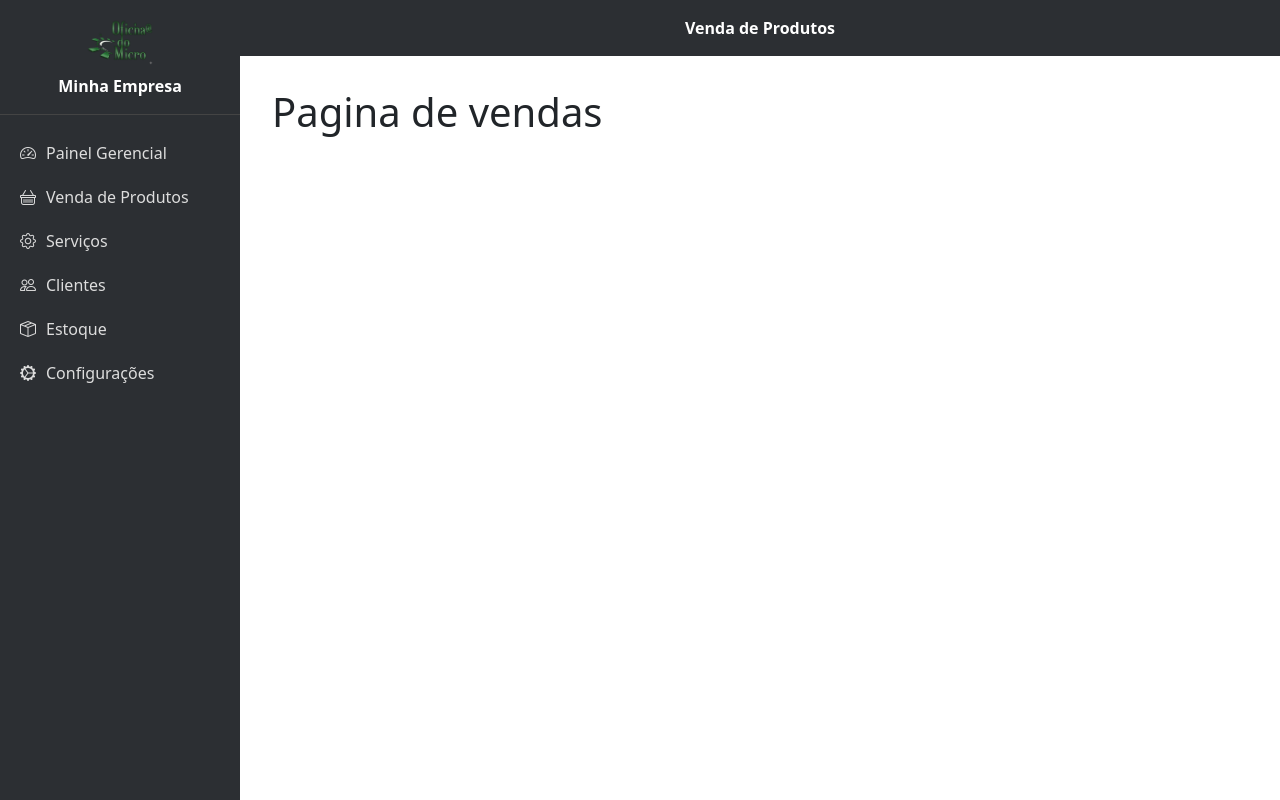
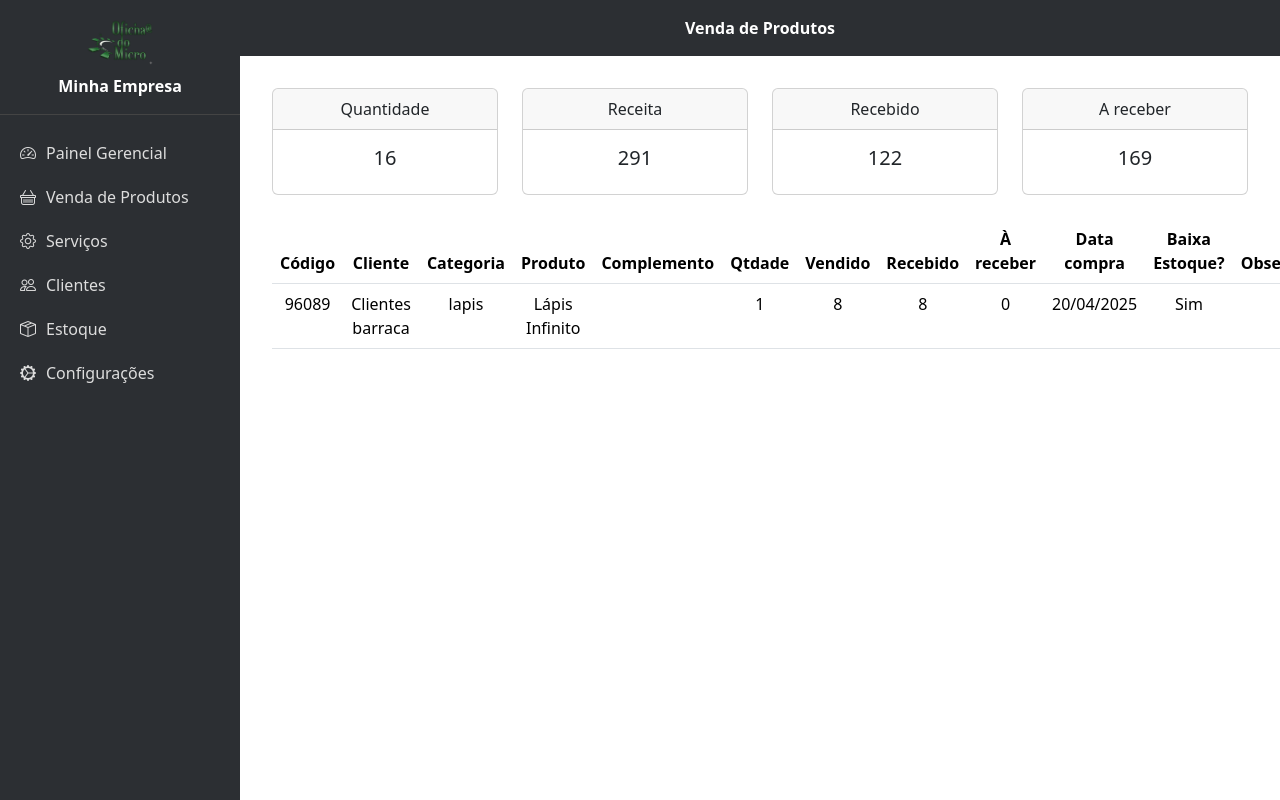
Before and after one commit to barrigaverd/projeto-controle1, a Flask app: page /vendas/ in a window 1280 px wide. Run offline with Flask 3, Linux system fonts and the light colour scheme.

Commit message:
criado pagina vendas e seu html inicial

```diff
--- a/app/blueprints/vendas/routes.py
+++ b/app/blueprints/vendas/routes.py
@@ -4,4 +4,12 @@ vendas_bp = Blueprint('vendas', __name__, template_folder='templates')
 
 @vendas_bp.route('/')
 def index():
-    return render_template('vendas/index.html', page_title='Venda de Produtos')
+    resumo = {
+        'quantidade': 16,
+        'receita': 291,
+        'recebido': 122,
+        'a_receber': 169
+    }
+    vendas = [
+        {'codigo': 96089, 'Cliente': 'Clientes barraca', 'Categoria': 'lapis', 'Produto': 'Lápis Infinito', 'Complemento': '', 'Qtdade': 1, 'Vendido': 8, 'Recebido': 8, 'À receber': 0, 'Data compra': "20/04/2025", 'Baixa Estoque?': "Sim", "Observações": ""}]
+    return render_template('vendas/index.html', page_title='Venda de Produtos', resumo=resumo, vendas=vendas)
--- a/app/templates/vendas/index.html
+++ b/app/templates/vendas/index.html
@@ -4,5 +4,57 @@
 Página de Vendas
 {% endblock title %}
 {% block content %}
-<h1>Pagina de vendas</h1>
+<div class="card-header">
+     <div class="row mb-4">
+        {% for chave, valor in resumo.items() %}
+            <div class="col-md-3">
+                <div class="card text-center">
+                    <div class="card-header">
+                        {{ chave | replace('_', ' ') | capitalize }}
+                    </div>
+                    <div class="card-body">
+                        <h5 class="card-title">{{ valor }}</h5>
+                    </div>
+                </div>
+            </div>
+        {% endfor %}
+
+    </div>
+    <table class="table">
+         <thead>
+            <tr class="text-center">
+                <th>Código</th>
+                <th>Cliente</th>
+                <th>Categoria</th>
+                <th>Produto</th>
+                <th>Complemento</th>
+                <th>Qtdade</th>
+                <th>Vendido</th>
+                <th>Recebido</th>
+                <th>À receber</th>
+                <th>Data compra</th>
+                <th>Baixa Estoque?</th>
+                <th>Observações</th>
+            </tr>
+        </thead>
+        <tbody>
+            {% for venda in vendas %}
+                <tr class="text-center">
+                    <td>{{ venda.codigo }}</td>
+                    <td>{{ venda.Cliente }}</td>
+                    <td>{{ venda.Categoria }}</td>
+                    <td>{{ venda.Produto }}</td>
+                    <td>{{ venda.Complemento }}</td>
+                    <td>{{ venda.Qtdade }}</td>
+                    <td>{{ venda.Vendido }}</td>
+                    <td>{{ venda.Recebido }}</td>
+                    <td>{{ venda['À receber'] }}</td> {# Use colchetes para chaves com espaços ou caracteres especiais #}
+                    <td>{{ venda['Data compra'] }}</td>
+                    <td>{{ venda['Baixa Estoque?'] }}</td>
+                    <td>{{ venda.Observações }}</td>
+                </tr>
+            {% endfor %}
+        </tbody>
+    </table>
+</div>
 {% endblock content %}
```
